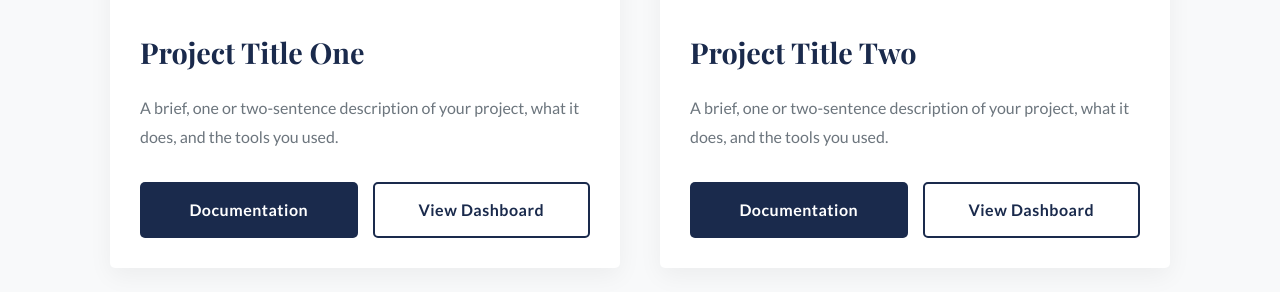
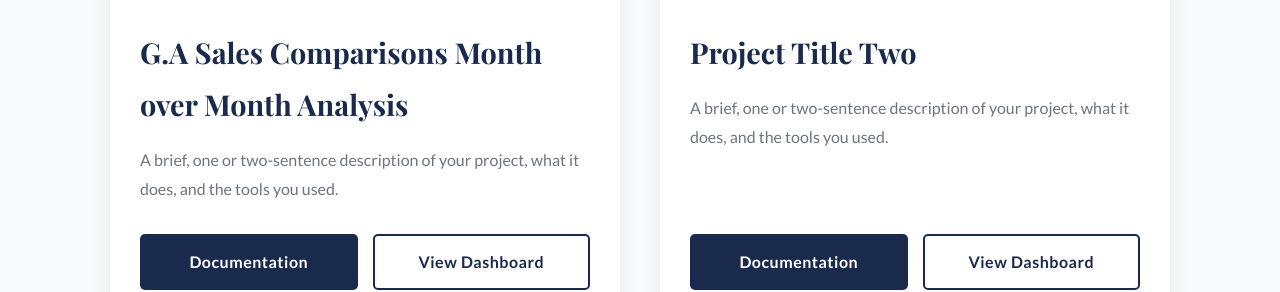
Before and after one commit to KepherAsh/KepherAsh.github.io, a plain HTML site: page index.html in a window 1280 px wide. Shown: the part 1554-1846 px from the top of the page. Drawn offline with nearby package versions, Linux system fonts and the light colour scheme.

Commit message:
Update project title in index.html

```diff
--- a/index.html
+++ b/index.html
@@ -79,7 +79,7 @@
                 <!--💡UPDATE: Add a preview image of your project to assets/images/ -->
                 <img src="assets/images/Dashboard.png" alt="Q1 Sales Analysis Preview">
                 <div class="project-card-content">
-                    <h3>Project Title One</h3>
+                    <h3>G.A Sales Comparisons Month over Month Analysis</h3>
                     <p>A brief, one or two-sentence description of your project, what it does, and the tools you used.</p>
                     <div class="project-buttons">
                         <!--💡UPDATE: Add link to your project's code/documentation on GitHub-->
```
